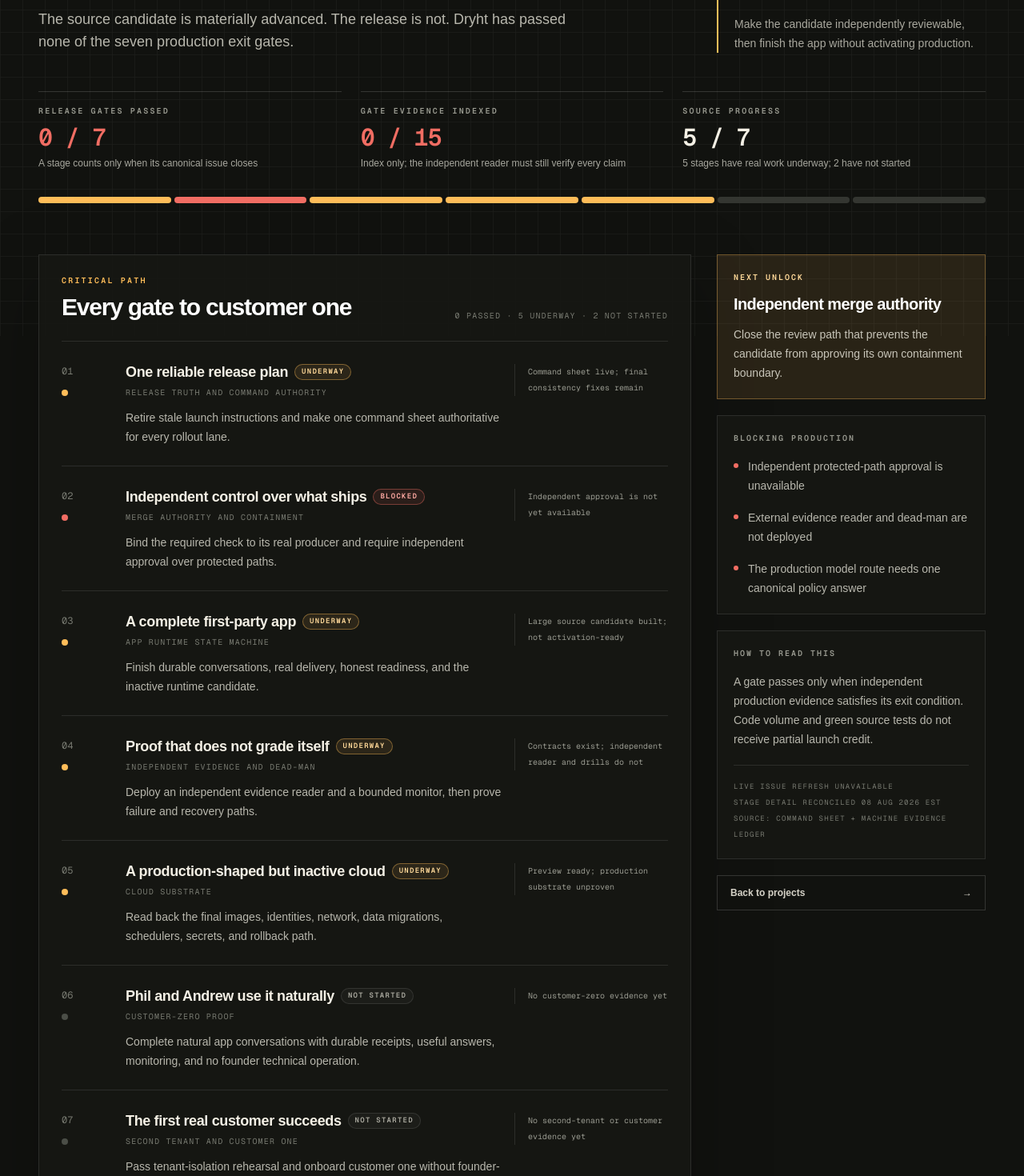
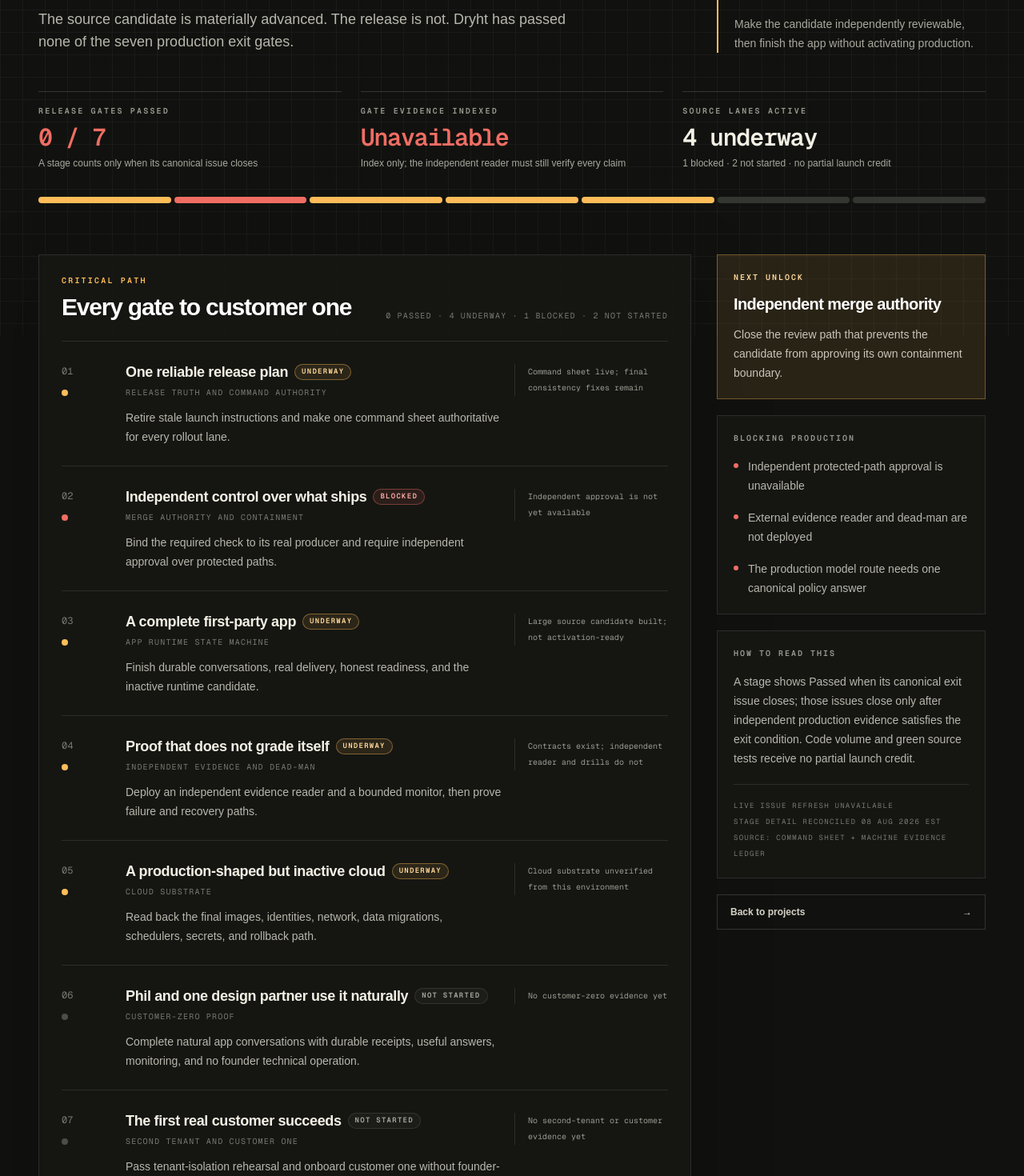
Before and after one commit to philpigpen2/seattle-trip, a Next.js app: page /dryht in a window 1280 px wide. Shown: the part 380-1850 px from the top of the page at 80% size. Built offline with nearby package versions, Linux system fonts and the light colour scheme.

Commit message:
fix: tighten rollout evidence framing

```diff
--- a/src/app/dryht/page.tsx
+++ b/src/app/dryht/page.tsx
@@ -59,13 +59,13 @@ const STAGES: Stage[] = [
     title: "Cloud substrate",
     plainTitle: "A production-shaped but inactive cloud",
     detail: "Read back the final images, identities, network, data migrations, schedulers, secrets, and rollback path.",
-    evidence: "Preview ready; production substrate unproven",
+    evidence: "Cloud substrate unverified from this environment",
     state: "underway",
   },
   {
     number: 6,
     title: "Customer-zero proof",
-    plainTitle: "Phil and Andrew use it naturally",
+    plainTitle: "Phil and one design partner use it naturally",
     detail: "Complete natural app conversations with durable receipts, useful answers, monitoring, and no founder technical operation.",
     evidence: "No customer-zero evidence yet",
     state: "not-started",
@@ -110,7 +110,7 @@ const stateStyle: Record<StageState, { label: string; dot: string; badge: string
 type IssueState = {
   number: number;
   state: "open" | "closed";
-  updatedAt: string;
+  closedAt: string | null;
 };
 
 type LiveStatus = {
@@ -118,6 +118,7 @@ type LiveStatus = {
   observedAt: string;
   indexedGates: number | null;
   totalGates: number | null;
+  ledgerState: string | null;
 };
 
 const loadLiveStatus = unstable_cache(async (): Promise<LiveStatus | null> => {
@@ -132,29 +133,31 @@ const loadLiveStatus = unstable_cache(async (): Promise<LiveStatus | null> => {
       "X-GitHub-Api-Version": "2022-11-28",
     };
     const [response, ledgerResponse] = await Promise.all([
-      fetch("https://api.github.com/repos/Dryht/dryht/issues?state=all&per_page=20", { headers, cache: "no-store" }),
+      fetch("https://api.github.com/repos/Dryht/dryht/issues?state=all&per_page=20&sort=created&direction=asc", { headers, cache: "no-store" }),
       fetch("https://api.github.com/repos/Dryht/dryht/contents/production/evidence-ledger.json?ref=setup%2Flocal-readiness", { headers, cache: "no-store" }),
     ]);
 
     if (!response.ok) return null;
 
-    const raw = (await response.json()) as Array<{ number?: unknown; state?: unknown; updated_at?: unknown }>;
+    const raw = (await response.json()) as Array<{ number?: unknown; state?: unknown; closed_at?: unknown }>;
     const issues = raw
       .filter((issue) => typeof issue.number === "number" && issue.number >= 5 && issue.number <= 11)
       .map((issue) => ({
         number: issue.number as number,
         state: issue.state === "closed" ? "closed" as const : "open" as const,
-        updatedAt: String(issue.updated_at),
+        closedAt: typeof issue.closed_at === "string" ? issue.closed_at : null,
       }));
 
-    if (issues.length !== 7 || issues.some((issue) => Number.isNaN(new Date(issue.updatedAt).getTime()))) return null;
+    if (issues.length !== 7 || issues.some((issue) => issue.state === "closed" && (!issue.closedAt || Number.isNaN(new Date(issue.closedAt).getTime())))) return null;
 
     let indexedGates: number | null = null;
     let totalGates: number | null = null;
+    let ledgerState: string | null = null;
     if (ledgerResponse.ok) {
       const payload = (await ledgerResponse.json()) as { content?: unknown; encoding?: unknown };
       if (payload.encoding === "base64" && typeof payload.content === "string") {
-        const ledger = JSON.parse(Buffer.from(payload.content, "base64").toString("utf8")) as { gates?: Record<string, { status?: unknown }> };
+        const ledger = JSON.parse(Buffer.from(payload.content, "base64").toString("utf8")) as { state?: unknown; gates?: Record<string, { status?: unknown }> };
+        ledgerState = typeof ledger.state === "string" ? ledger.state : null;
         if (ledger.gates && typeof ledger.gates === "object") {
           const gates = Object.values(ledger.gates);
           totalGates = gates.length;
@@ -163,11 +166,17 @@ const loadLiveStatus = unstable_cache(async (): Promise<LiveStatus | null> => {
       }
     }
 
-    return { issues, observedAt: new Date().toISOString(), indexedGates, totalGates };
+    return {
+      issues,
+      observedAt: response.headers.get("date") ?? new Date().toISOString(),
+      indexedGates,
+      totalGates,
+      ledgerState,
+    };
   } catch {
     return null;
   }
-}, ["dryht-rollout-issue-state-v1"], { revalidate: 300 });
+}, ["dryht-rollout-issue-state-v2"], { revalidate: 300 });
 
 function formatEst(date: Date | string) {
   return new Intl.DateTimeFormat("en-US", {
@@ -217,15 +226,24 @@ export default async function DryhtRolloutPage() {
   const stages = STAGES.map((stage) => {
     const issue = issueStates.get(stage.number + 4);
     return issue?.state === "closed"
-      ? { ...stage, state: "complete" as const, evidence: `Exit issue closed · ${formatEst(issue.updatedAt)}` }
+      ? { ...stage, state: "complete" as const, evidence: `Exit issue closed · ${formatEst(issue.closedAt!)}` }
       : stage;
   });
   const completeCount = stages.filter((stage) => stage.state === "complete").length;
-  const underwayCount = stages.filter((stage) => stage.state === "underway" || stage.state === "blocked").length;
+  const underwayCount = stages.filter((stage) => stage.state === "underway").length;
+  const blockedCount = stages.filter((stage) => stage.state === "blocked").length;
   const notStartedCount = stages.filter((stage) => stage.state === "not-started").length;
-  const sourceProgress = stages.length - notStartedCount;
-  const indexedGates = liveStatus?.indexedGates ?? 0;
-  const totalGates = liveStatus?.totalGates ?? 15;
+  const indexedGates = liveStatus?.indexedGates;
+  const totalGates = liveStatus?.totalGates;
+  const evidenceValue = indexedGates !== null && indexedGates !== undefined && totalGates !== null && totalGates !== undefined
+    ? `${indexedGates} / ${totalGates}`
+    : "Unavailable";
+  const releaseReady = completeCount === stages.length
+    && typeof totalGates === "number"
+    && typeof indexedGates === "number"
+    && totalGates > 0
+    && indexedGates === totalGates
+    && liveStatus?.ledgerState === "ready";
 
   return (
     <main className="min-h-screen overflow-hidden bg-[#11120f] text-[#f4f0e5] selection:bg-[#ffbd59] selection:text-[#11120f]">
@@ -244,9 +262,9 @@ export default async function DryhtRolloutPage() {
           <Link href="/" className="font-mono text-[10px] font-semibold uppercase tracking-[0.2em] text-[#aaa99f] transition-colors hover:text-white focus-visible:outline focus-visible:outline-2 focus-visible:outline-offset-4 focus-visible:outline-[#ffbd59]">
             Phil Laney / projects
           </Link>
-          <div className="flex items-center gap-2 rounded-full border border-[#f16d63]/35 bg-[#f16d63]/10 px-3 py-1.5 font-mono text-[9px] font-semibold uppercase tracking-[0.16em] text-[#ffaaa3]">
-            <span className="size-1.5 rounded-full bg-[#f16d63]" aria-hidden="true" />
-            {completeCount === stages.length ? "Ready" : "Not ready"}
+          <div className={`flex items-center gap-2 rounded-full border px-3 py-1.5 font-mono text-[9px] font-semibold uppercase tracking-[0.16em] ${releaseReady ? "border-[#75c787]/40 bg-[#75c787]/10 text-[#a9e8b6]" : "border-[#f16d63]/35 bg-[#f16d63]/10 text-[#ffaaa3]"}`}>
+            <span className={`size-1.5 rounded-full ${releaseReady ? "bg-[#75c787]" : "bg-[#f16d63]"}`} aria-hidden="true" />
+            {releaseReady ? "Ready" : "Not ready"}
           </div>
         </div>
       </header>
@@ -273,8 +291,8 @@ export default async function DryhtRolloutPage() {
 
           <div className="mt-12 grid gap-6 sm:grid-cols-3">
             <Metric label="Release gates passed" value={`${completeCount} / ${stages.length}`} note="A stage counts only when its canonical issue closes" danger={completeCount < stages.length} />
-            <Metric label="Gate evidence indexed" value={`${indexedGates} / ${totalGates}`} note="Index only; the independent reader must still verify every claim" danger={indexedGates < totalGates} />
-            <Metric label="Source progress" value={`${sourceProgress} / ${stages.length}`} note={`${underwayCount} stages have real work underway; ${notStartedCount} have not started`} />
+            <Metric label="Gate evidence indexed" value={evidenceValue} note="Index only; the independent reader must still verify every claim" danger={!releaseReady} />
+            <Metric label="Source lanes active" value={`${underwayCount} underway`} note={`${blockedCount} blocked · ${notStartedCount} not started · no partial launch credit`} />
           </div>
 
           <div className="mt-8 grid grid-cols-7 gap-1" aria-label={`${completeCount} of ${stages.length} Dryht release gates passed`}>
@@ -293,7 +311,7 @@ export default async function DryhtRolloutPage() {
                 <p className="font-mono text-[10px] font-semibold uppercase tracking-[0.22em] text-[#ffbd59]">Critical path</p>
                 <h2 id="dryht-stages-heading" className="mt-2 text-3xl font-semibold tracking-[-0.04em] text-white">Every gate to customer one</h2>
               </div>
-              <p className="font-mono text-[10px] uppercase tracking-[0.12em] text-[#777970]">{completeCount} passed · {underwayCount} underway · {notStartedCount} not started</p>
+              <p className="font-mono text-[10px] uppercase tracking-[0.12em] text-[#777970]">{completeCount} passed · {underwayCount} underway · {blockedCount} blocked · {notStartedCount} not started</p>
             </div>
             <ol>
               {stages.map((stage) => <StageCard key={stage.number} stage={stage} />)}
@@ -307,7 +325,7 @@ export default async function DryhtRolloutPage() {
               <ul className="mt-6 space-y-4 text-sm leading-6 text-[#4d4c46]">
                 <li className="border-l-2 border-[#4f8f63] pl-4">First-party app and runtime candidate assembled</li>
                 <li className="border-l-2 border-[#4f8f63] pl-4">Vercel preview ready</li>
-                <li className="border-l-2 border-[#4f8f63] pl-4">Checksum-pinned migration sequence 0001–0011 defined</li>
+                <li className="border-l-2 border-[#4f8f63] pl-4">Migration checksum and validation tooling checked in</li>
                 <li className="border-l-2 border-[#4f8f63] pl-4">Containment and evidence contracts checked in</li>
               </ul>
             </div>
@@ -342,9 +360,9 @@ export default async function DryhtRolloutPage() {
 
           <section className="border border-white/10 bg-[#171814]/95 p-5">
             <p className="font-mono text-[10px] font-semibold uppercase tracking-[0.2em] text-[#999a90]">How to read this</p>
-            <p className="mt-4 text-sm leading-6 text-[#b8b7ad]">A gate passes only when independent production evidence satisfies its exit condition. Code volume and green source tests do not receive partial launch credit.</p>
+            <p className="mt-4 text-sm leading-6 text-[#b8b7ad]">A stage shows Passed when its canonical exit issue closes; those issues close only after independent production evidence satisfies the exit condition. Code volume and green source tests receive no partial launch credit.</p>
             <p className="mt-5 border-t border-white/10 pt-4 font-mono text-[9px] uppercase leading-5 tracking-[0.14em] text-[#777970]">
-              {liveStatus ? `Issue state refreshed ${formatEst(liveStatus.observedAt)}` : "Live issue refresh unavailable"}<br />
+              {liveStatus ? `Issue state checked within five minutes · ${formatEst(liveStatus.observedAt)}` : "Live issue refresh unavailable"}<br />
               Stage detail reconciled 08 Aug 2026 EST<br />
               Source: command sheet + machine evidence ledger
             </p>
```
